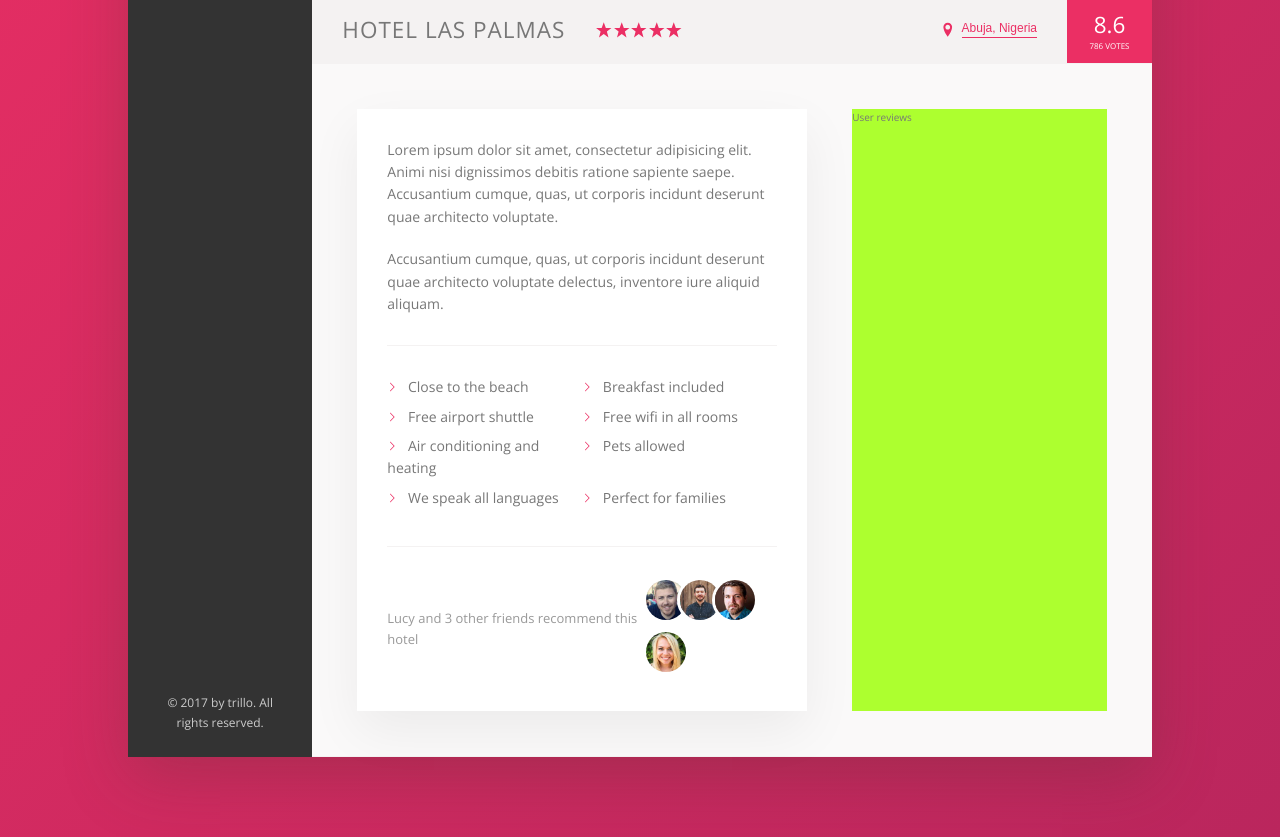
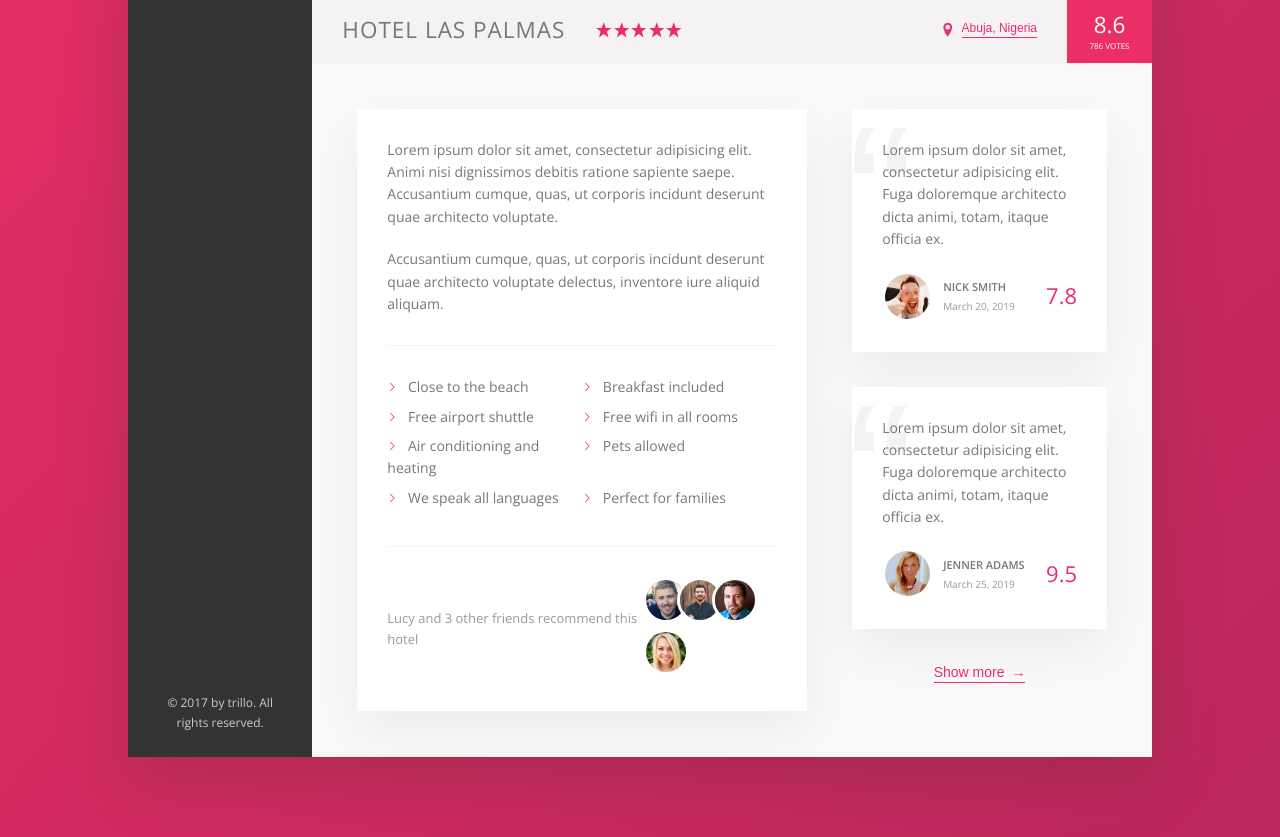
Before and after one commit to vdugeri/Trillo, a website: page index.html in a window 1280 px wide. Shown: the part 482-1319 px from the top of the page. Drawn offline with nearby package versions, Linux system fonts and the light colour scheme.

Commit message:
Finish the user review section

```diff
--- a/index.html
+++ b/index.html
@@ -174,7 +174,39 @@
             </div>
           </div>
           <div class="user-reviews">
-            User reviews
+            <figure class="review">
+              <blockqoute class="review__text">
+                Lorem ipsum dolor sit amet, consectetur adipisicing elit. Fuga doloremque architecto dicta animi, totam,
+                itaque officia ex.
+              </blockqoute>
+              <figcaption class="review__user">
+                <img src="img/user-1.jpg" alt="Reviewer" class="review__photo">
+                <div class="review__user-box">
+                  <p class="review__user-name">
+                    Nick Smith
+                  </p>
+                  <p class="review__user-date">March 20, 2019</p>
+                </div>
+                <div class="review__rating">7.8</div>
+              </figcaption>
+            </figure>
+            <figure class="review">
+              <blockqoute class="review__text">
+                Lorem ipsum dolor sit amet, consectetur adipisicing elit. Fuga doloremque architecto dicta animi, totam,
+                itaque officia ex.
+              </blockqoute>
+              <figcaption class="review__user">
+                <img src="img/user-2.jpg" alt="Reviewer" class="review__photo">
+                <div class="review__user-box">
+                  <p class="review__user-name">
+                    Jenner Adams
+                  </p>
+                  <p class="review__user-date">March 25, 2019</p>
+                </div>
+                <div class="review__rating">9.5</div>
+              </figcaption>
+            </figure>
+            <button class="btn-inline">Show more <span>&rarr;</span></button>
           </div>
         </div>
       </main>
--- a/sass/_components.scss
+++ b/sass/_components.scss
@@ -45,6 +45,8 @@ Header
   &__button {
     border: none;
     background-color: var(--color-grey-light-2);
+
+
 
     &:focus {
       outline: none;
@@ -267,8 +269,17 @@ Header
   cursor: pointer;
   transition: all .2s;
 
+  & span {
+    margin-left: 3px;
+    transition: margin-left .2s
+  }
+
   &:hover {
     color: var(--color-grey-dark-2);
+
+    & span {
+      margin-left: 8px;
+    }
   }
 
   &:focus {
@@ -332,10 +343,6 @@ Header
     margin-right: auto;
   }
 
-  &__friends {
-
-  }
-
   &__photo {
     box-sizing: content-box;
     height: 4rem;
@@ -346,6 +353,75 @@ Header
     &:not(:last-child) {
       margin-right: -1.5rem;
     }
+  }
+}
+
+
+/** Reviews */
+.review {
+  background-color: #fff;
+  box-shadow: var(--shadow-light);
+  padding: 3rem;
+  margin-bottom: 3.5rem;
+  position: relative;
+
+
+  &__text {
+    z-index: 10;
+    position: relative;
+  }
+
+
+  &__user {
+    display: flex;
+    align-items: center;
+    flex-wrap: wrap;
+    margin-top: 2rem;
+  }
+
+  &__photo {
+    box-sizing: content-box;
+    height: 4.5rem;
+    width: 4.5rem;
+    border-radius: 50%;
+    margin-right: 1rem;
+    border: 3px solid #fff;
+  }
+
+  &__user-box {
+    margin-right: auto;
+  }
+
+  &__user-name {
+    font-weight: 600;
+    text-transform: uppercase;
+    font-size: 1.1rem;
+  }
+
+  &__user-date {
+    margin-top: .2rem;
+    font-size: 1rem;
+    font-weight: 300;
+    color: var(--color-grey-dark-3);
+  }
+
+  &__rating {
+    font-size: 2.2rem;
+    font-weight: 300;
+    color: var(--color-primary);
+  }
+
+  &::before {
+    content: "\201C";
+    position: absolute;
+    top: -1.2rem;
+    left: -.5rem;
+    font-size: 20rem;
+    line-height: 1;
+    font-family: sans-serif;
+    color: var(--color-grey-light-2);
+    z-index: 1;
+    overflow: hidden;
   }
 }
 
--- a/sass/_layout.scss
+++ b/sass/_layout.scss
@@ -33,6 +33,7 @@
 
 
 .detail {
+  font-size: 1.4rem;
   display: flex;
   padding: 4.5rem;
   background-color:var(--color-grey-light-1);
@@ -40,7 +41,6 @@
 }
 
 .description {
-  font-size: 1.4rem;
   background-color: #fff;
   flex: 0 0 60%;
   margin-right: 4.5rem;
@@ -49,6 +49,9 @@
 }
 
 .user-reviews {
-  background-color: greenyellow;
   flex: 1;
+
+  display: flex;
+  flex-direction: column;
+  align-items: center;
 }
```
Also changed, not shown: css/style.css.
